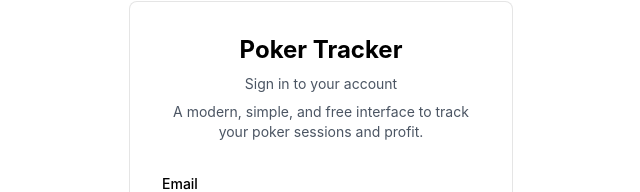
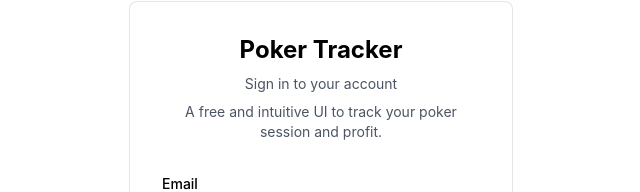
Before and after one commit to eddiejin18/pokertracker, a React (Create React App) app: page / in a window 1280 px wide. Shown: the part 133-325 px from the top of the page, without its empty margins (319-959 px from the left). Built offline with nearby package versions, Linux system fonts and the light colour scheme; no server answers; the HTML template or start-up script is replaced by a standard one.

Commit message:
Login: update tagline copy; deploy to prod

```diff
--- a/src/components/AuthForm.js
+++ b/src/components/AuthForm.js
@@ -60,7 +60,7 @@ const AuthForm = ({ onLogin, onRegister, isLoading, error }) => {
               {isLogin ? 'Sign in to your account' : 'Create your account'}
             </p>
             <p className="mt-2 text-sm text-gray-600 dark:text-gray-300">
-              A modern, simple, and free interface to track your poker sessions and profit.
+              A free and intuitive UI to track your poker session and profit.
             </p>
           </div>
 
```
